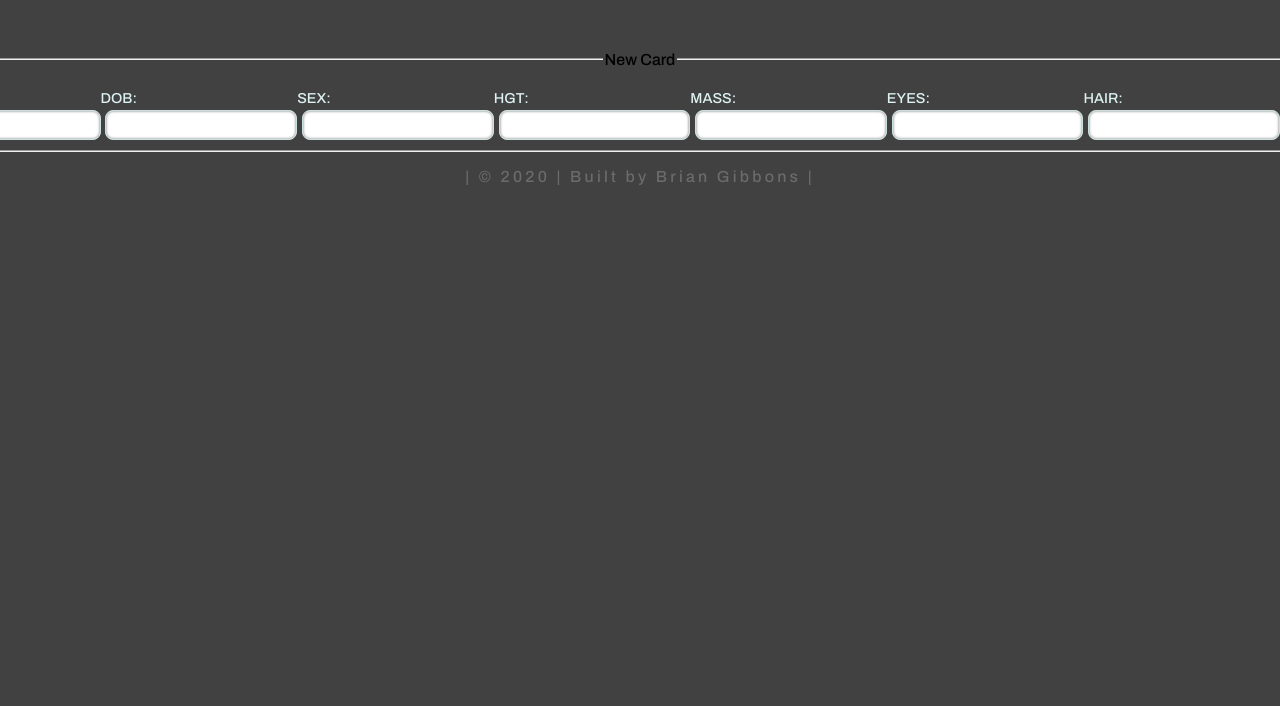
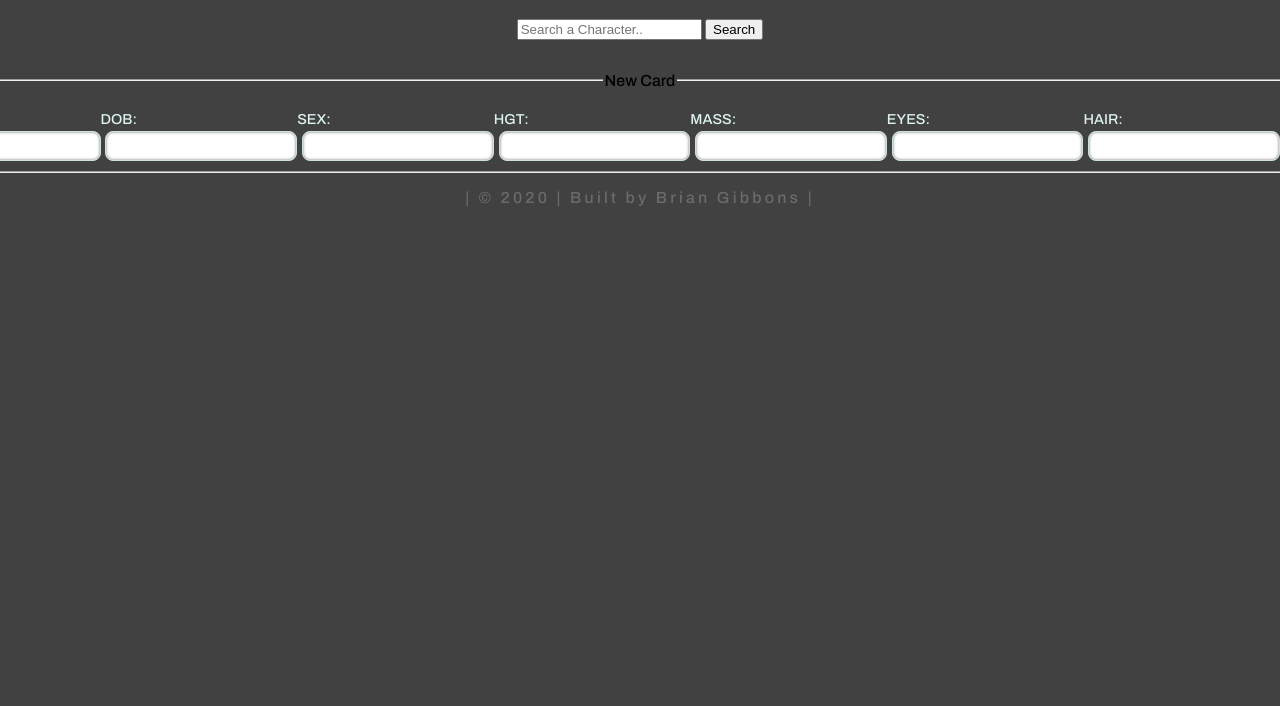
Before and after one commit to gibbi03/FinalProject, a plain HTML site: page index.html in a window 1280 px wide. Shown: the part 94-800 px from the top of the page. Drawn offline with Linux system fonts and the light colour scheme; no server answers.

Commit message:
created search bar in html

```diff
--- a/index.html
+++ b/index.html
@@ -14,6 +14,10 @@
 
 <header id="stickyheader">
     <h1>Characters of Star Wars</h1>
+    <div>
+        <input type="text" placeholder="Search a Character..">
+        <input class="searchbutton" type="submit" value="Search">
+    </div>
 </header>
 
 <body>
```
